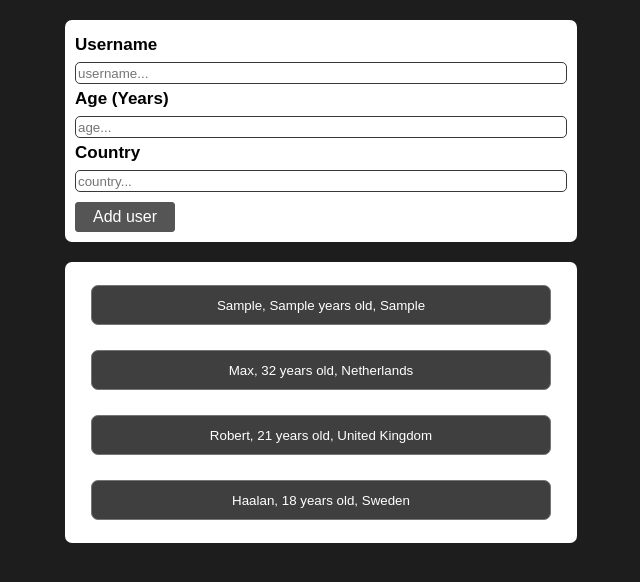
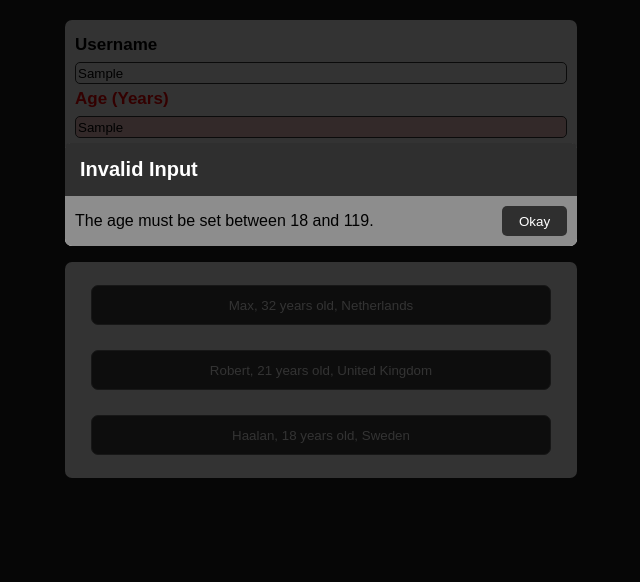
Before and after one commit to SergioRubio99/React_01, a React (Create React App) app: page / in a window 1280 px wide. Both pictures are taken after typing "Sample", "Sample", "Sample" into the empty fields and a click on the button "Add user". Shown: the top 582 px of the page, without its empty margins (319-959 px from the left). Built offline with nearby package versions, Linux system fonts and the light colour scheme.

Commit message:
Project Finished

```diff
--- a/src/App.js
+++ b/src/App.js
@@ -30,6 +30,7 @@ const userList = [
   }
 ]
 function App() {
+  const [booleanPickUp, setBooleanPickUp] = useState([true, true, true]);
 
   const [list, refreshedList] = useState(userList);
   // console.log(list)
@@ -37,8 +38,7 @@ function App() {
 
   const deleteUserHandler = userId => {
     refreshedList(prevUsers => {
-      const updatedUsers = prevUsers.filter(user => user.id !== userId);
-      return updatedUsers;
+      return prevUsers.filter(user => user.id !== userId);
     });
   };
 
@@ -50,12 +50,18 @@ function App() {
     console.log(list)
   }
 
+  const popUpBoolean = (booleanUser, booleanAge, booleanCountry) => {
+
+    setBooleanPickUp([booleanUser, booleanAge, booleanCountry]);
+    console.log('popUpBoolean -->' + booleanPickUp );
+
+}
 
   return (
     <div className="App">
-      <NewUser onCollectNewObject={collectNewObject} className="NewUser"/>
+      <NewUser onCollectNewObject={collectNewObject} onPopUpBoolean={popUpBoolean} className="NewUser"/>
       <UsersList onRefreshedList={list} onDeleteUserHandler={deleteUserHandler} className="UsersList" />
-      <PopUp/>
+
     </div>
   );
 }
--- a/src/components/NewUser.js
+++ b/src/components/NewUser.js
@@ -1,10 +1,10 @@
 import React from 'react';
 import { useState } from 'react';
-import AddButton from './UI/AddButton'
-import './NewUser.css'
-
+import AddButton from './UI/AddButton';
+import PopUp from './UI/PopUp'
+import './NewUser.css';
 const NewUser = (props) => {
-    const [enteredName, setName] = useState('');
+    const [enteredUser, setName] = useState('');
     const [enteredAge, setAge] = useState('');
     const [enteredCountry, setCountry] = useState('');
 
@@ -12,95 +12,116 @@ const NewUser = (props) => {
     const [booleanAge, setBooleanAge] = useState(true);
     const [booleanCountry, setBooleanCountry] = useState(true);
 
+    const [popUpBooleanUser, setPopUpBooleanUser] = useState(false);
+    const [popUpBooleanAge, setPopUpBooleanAge] = useState(false);
+    const [popUpBooleanCountry, setPopUpBooleanCountry] = useState(false);
+
+    const [popUpBooleanRender, setPopUpBooleanRender] = useState(false)
+
+
+    const userRegEx = /(^[A-ZÁÉÍÓÚ][a-záéíóú]{1,15}$)/;
+    const ageRegEx = /^(([1][89])|([2-9][0-9]))|([1][01][0-9])$/;
+    const countryRegEx = /(^[A-ZÁÉÍÓÚ]{1,3}[a-záéíóú]{1,10}$)|(^[A-ZÁÉÍÓÚ][a-záéíóú]{1,20}\s[A-ZÁÉÍÓÚa-záéíóú]{1,20}\s([A-ZÁÉÍÓÚa-záéíóú][a-záéíóú]{1,15}\s)?[A-ZÁÉÍÓÚ][a-záéíóú]{1,10}$)/;
+
     const changeName = (event) => {
+        setName(event.target[0].value);
+        !userRegEx.test(event.target[0].value) ? setBooleanUser(false) : setBooleanUser(true);
+        console.log(event.target[0].value);
 
-        setName(event.target.value)
-        event.target.value !== "" ?   setBooleanUser(true) :   setBooleanUser(false)
     }
 
     const changeAge = (event) => {
-        let ageRegEx = /^([1][89])|([2-9][0-9])$/g
 
-        setAge(event.target.value)
-        event.target.value !== "" ?   setBooleanAge(true) :   setBooleanAge(false)
+        setAge(event.target[1].value);
 
-        !ageRegEx.test(event.target.value) ? setBooleanAge(false) : setBooleanAge(true)
-
+        !ageRegEx.test(event.target[1].value) ? setBooleanAge(false) : setBooleanAge(true);
+        console.log(event.target[1].value);
     }
 
     const changeCountry = (event) => {
 
-        setCountry(event.target.value)
-        event.target.value !== "" ?   setBooleanCountry(true) :   setBooleanCountry(false)
+        setCountry(event.target[2].value);
+        !countryRegEx.test(event.target[2].value) ? setBooleanCountry(false) : setBooleanCountry(true);
+        console.log(event.target[2].value);
 
     }
-
 
     const submitHandler = (event) => {
 
         event.preventDefault();
-        console.log(event);
 
-        if (!event.target[0].value ) {
-            setBooleanUser(false)
-        } else {
-            setBooleanUser(true)
-        }
+        // EL PROBLEMA ESTÁ EN ESTA LÓGICA DE LOS BOOLEAN. TENDRÍA QUE HACER QUE SE PUSIERAN ROJOS AL HACER SUBMIT ÚNICAMENTE: EN LOS ONCHANGE SE VAN CAMBIANDO EN DIRECTO LOS BOOLEAN. NO DEBERÍA SER ASÍ. TODA LA LÓGICA DE LAS FUNCIONES DE ARRIBA, COMO LA DE LA REGEX, DEBERÍA APLICARSE AL HACER SUBMIT. TODAS ESAS CONDICIONES DEBERÍAN CHECKEARSE EN EL SUBMIT, Y AHI GENERARSE UNA VARIABLE QUE COMO PROP LE INDICASE A POP UP QUE DEBE RENDERIZARSE.
 
-        if (!event.target[1].value) {
-            setBooleanAge(false)
-        } else {
-            setBooleanAge(true)
-        }
+        // if (!event.target[0].value) {
+        //     setBooleanUser(false)
+        // } else {
+        //     setBooleanUser(true)
+        // }
 
-        if (!event.target[2].value) {
-            setBooleanCountry(false)
-        } else {
-            setBooleanCountry(true)
-        }
+        // if (!event.target[1].value) {
+        //     setBooleanAge(false)
+        // } else {
+        //     setBooleanAge(true)
+        // }
 
-        if(!event.target[0].value || !event.target[1].value || !event.target[2].value === ""){
+        // if (!event.target[2].value) {
+        //     setBooleanCountry(false)
+        // } else {
+        //     setBooleanCountry(true)
+        // }
+        changeName(event);
+        changeAge(event);
+        changeCountry(event);
 
-        }else{
+
+
+        // console.log(props);
+        if (userRegEx.test(event.target[0].value) === true && ageRegEx.test(event.target[1].value) === true && countryRegEx.test(event.target[2].value) === true) {
 
             const userObj = {
                 id: 'e' + Math.random().toString() * 10,
-                name: enteredName,
-                age: enteredAge,
-                country: enteredCountry
+                name: event.target[0].value,
+                age: event.target[1].value,
+                country: event.target[2].value
             };
 
-            // console.log(props);
-            props.onCollectNewObject(userObj)
+            props.onCollectNewObject(userObj);
 
-            setName('');
-            setAge('');
-            setCountry('');
-
-            console.log(userObj);
-            console.log(event);
-        }
         }
 
-    return <form onSubmit={submitHandler} className="form">
+        console.log(event);
+
+        props.onPopUpBoolean(booleanUser, booleanAge, booleanCountry);
+
+
+
+
+
+    }
+
+    return <div>
+        <form onSubmit={submitHandler} className="form">
 
             <div style={{ color: booleanUser === false ? 'red' : 'black' }} className="form__div">
                 <label type="text">Username</label>
-            <input style={{ backgroundColor: booleanUser === false ? 'rgb(255, 0, 0, 0.2)' : 'white' }} onChange={changeName} placeholder="username..." value={enteredName}></input>
+                <input style={{ backgroundColor: booleanUser === false ? 'rgb(255, 0, 0, 0.2)' : 'white' }} placeholder="username..."  ></input>
             </div>
             <div style={{ color: booleanAge === false ? 'red' : 'black' }} className="form__div">
                 <label type="text">Age (Years)</label>
-            <input style={{ backgroundColor: booleanAge === false ? 'rgb(255, 0, 0, 0.2)' : 'white' }} onChange={changeAge} placeholder="age..." value={enteredAge}></input>
+                <input style={{ backgroundColor: booleanAge === false ? 'rgb(255, 0, 0, 0.2)' : 'white' }} placeholder="age..." maxlength="3"  ></input>
             </div>
 
             <div style={{ color: booleanCountry === false ? 'red' : 'black' }} className="form__div">
                 <label type="text">Country</label>
-            <input style={{ backgroundColor: booleanCountry === false ? 'rgb(255, 0, 0, 0.2)' : 'white' }} onChange={changeCountry} placeholder="country..." value={enteredCountry}></input>
+                <input style={{ backgroundColor: booleanCountry === false ? 'rgb(255, 0, 0, 0.2)' : 'white' }} placeholder="country..." ></input>
             </div>
 
-        <AddButton onBooleanUser={setBooleanUser} onBooleanAge={setBooleanAge} onBooleanCountry={setBooleanCountry} />
+            <AddButton onToggleUser={booleanUser} onToggleAge={booleanAge} onToggleCountry={booleanCountry} />
 
         </form>
+
+        {(!booleanUser || !booleanAge || !booleanCountry) ? <PopUp onBooleanUser={booleanUser} onBooleanAge={booleanAge} onBooleanCountry={booleanCountry} /> : null}
+    </div>
 
 
 
--- a/src/components/UI/PopUp.css
+++ b/src/components/UI/PopUp.css
@@ -47,5 +47,13 @@
   width: 70px;
   height: 30px;
   border-radius: 5px;
-  cursor:pointer;
+  cursor: pointer;
+
 }
+
+.PopUp__down > span {
+  align-self: center;
+  margin-left: auto;
+  margin-right: auto;
+  width: 95%;
+}
--- a/src/components/UI/PopUp.js
+++ b/src/components/UI/PopUp.js
@@ -1,20 +1,29 @@
 import React from 'react';
+import { useState } from 'react';
 import './PopUp.css'
 
 
-const PopUp = () => {
+const PopUp = (props) => {
 
-    return <div style={{display: "none"}}className="Fade">
-        <div className="PopUp">
-        <div className="PopUp__up">
-            <h1>Invalid Input</h1>
-        </div>
-        <div className="PopUp__down">
-            <span></span>
-            <button>Okay</button>
+
+    return <div  className="Fade">
+        <div className="PopUp" style={{height: (!props.onBooleanUser && !props.onBooleanAge && !props.onBooleanCountry) ? "180px" : "auto"}}>
+            <div className="PopUp__up">
+                <h1>Invalid Input</h1>
+            </div>
+            <div className="PopUp__down">
+
+                {(!props.onBooleanUser && props.onBooleanAge && props.onBooleanCountry) ? <span> The username must follow this format: 'Example' in order to be correct </span> : ``}
+                {(!props.onBooleanAge && props.onBooleanUser && props.onBooleanCountry) ? <span> The age must be set between 18 and 119. </span> : ``}
+                {(!props.onBooleanCountry && props.onBooleanUser && props.onBooleanAge) ? <span> The country must be set in one of the following formats: 'Spain', 'The United States' or "People's Republic of China". </span> : ``}
+                {(!props.onBooleanUser && !props.onBooleanAge && props.onBooleanCountry) ? <span> The username must follow this format: 'Example' in order to be correct. The age must be set between 18 and 119. </span> : ``}
+                {(!props.onBooleanCountry && !props.onBooleanAge && props.onBooleanUser) ? <span> The country must be set in one of the following formats: 'Spain', 'The United States' or "People's Republic of China", and the age must be set between 18 and 119. </span> : ``}
+                {(!props.onBooleanCountry && !props.onBooleanUser && props.onBooleanAge) ? <span> The country must be set in one of the following formats: 'Spain', 'The United States' or "People's Republic of China", and the username must follow this format: 'Example'. </span> : ``}
+                {(!props.onBooleanCountry && !props.onBooleanUser && !props.onBooleanAge) ? <span> The country must be set in one of the following formats: 'Spain', 'The United States' or "People's Republic of China", and the username must follow this format: 'Example'. The age must be set between 18 and 119 </span> : ``}
+                <button onClick={() => { document.querySelector(".Fade").style = "display: none;" }}>Okay</button>
+            </div>
         </div>
     </div>
-        </div>
 
 }
 
--- a/src/components/UserItem.js
+++ b/src/components/UserItem.js
@@ -5,7 +5,6 @@ const UserItem = (props) => {
         props.onDelete(props.id);
       };
 
-    console.log(`From UserItem: ${console.log(props)}`)
     return <button onClick={deleteHandler} className="userItem">
         <p className="userParagraph">{props.name}, {props.age} years old, {props.country}</p>
     </button>
```
Also changed, not shown: src/components/UI/AddButton.js (+5 -3 lines). Lines whose indentation alone changed are shown as unchanged.
